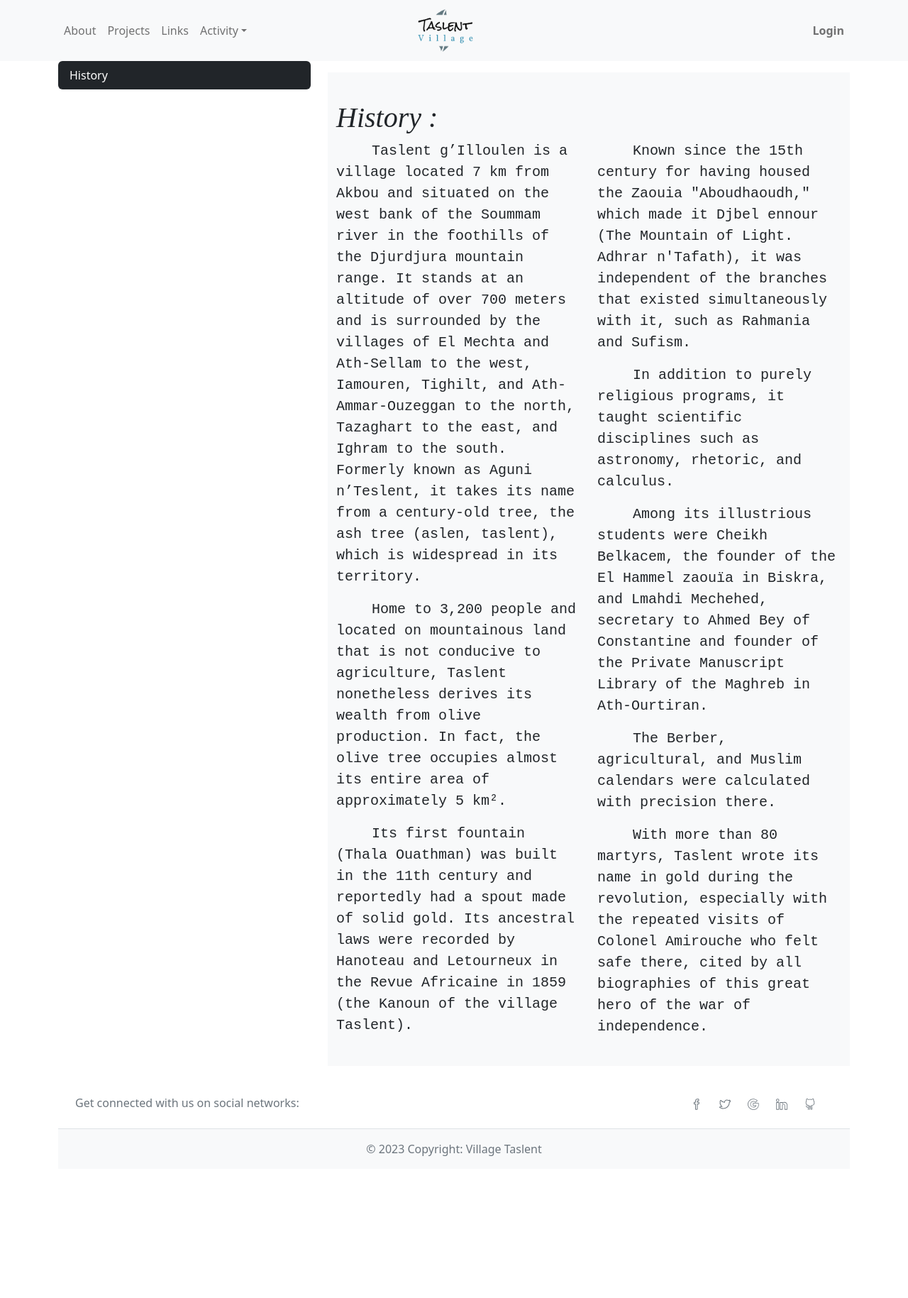
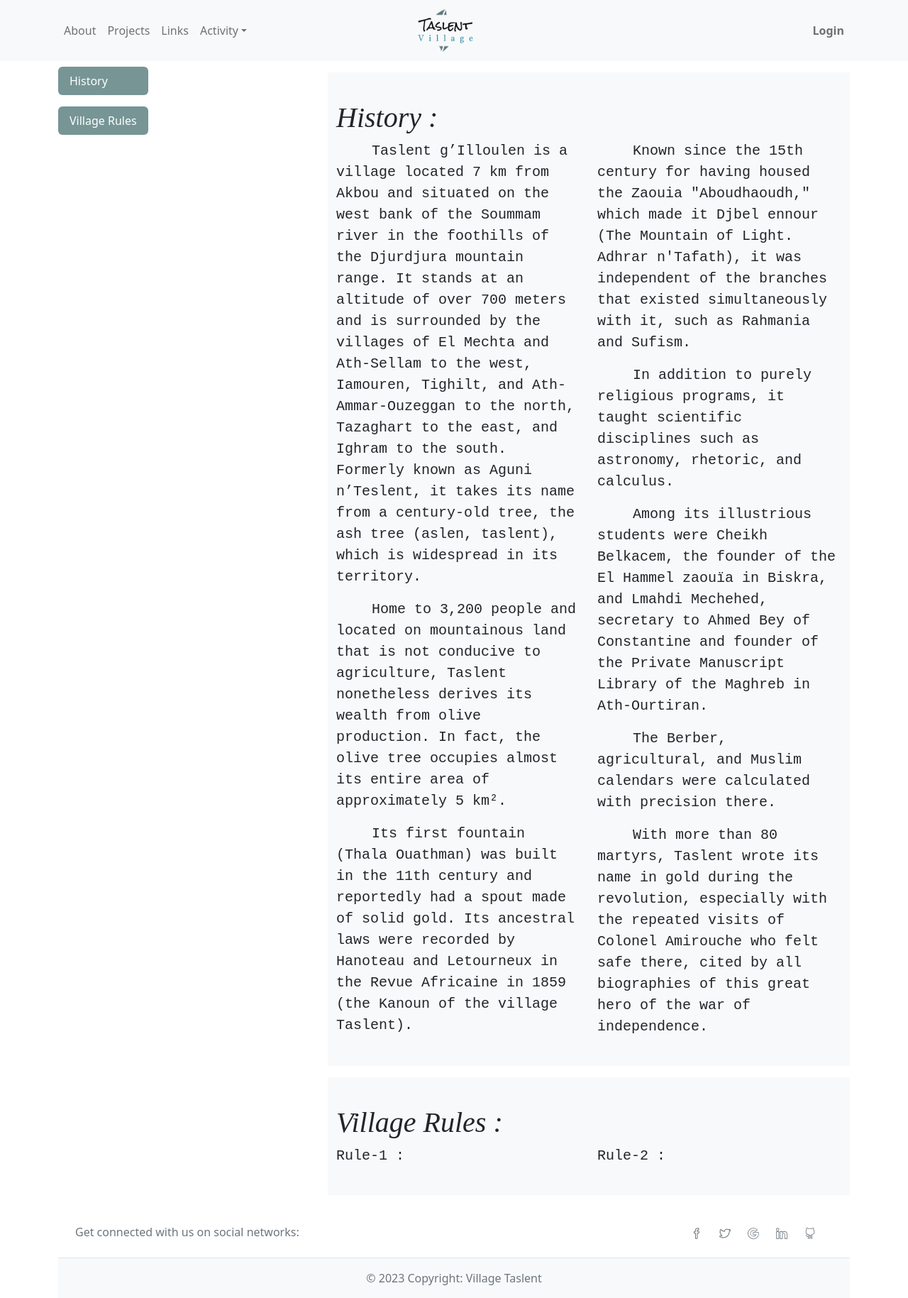
Before and after one commit to youba1993/Taslent_frontend, a React (Create React App) app: page /about in a window 1280 px wide. Shown: the whole page at 71% size. Before the commit the page ends 1647 px from the top, so only its background shows below. Built offline with nearby package versions, Linux system fonts and the light colour scheme.

Commit message:
About Page

```diff
--- a/src/index.css
+++ b/src/index.css
@@ -31,3 +31,7 @@ blockquote, figcaption, p {
   background-position: center;
   height: 85vh;
 }
+
+#aboutNav .nav-link {
+  background-color: rgb(119, 149, 149);
+}
--- a/src/pages/About.js
+++ b/src/pages/About.js
@@ -1,4 +1,4 @@
-import { Col, Container, Row } from "react-bootstrap";
+import { Col, Container, Nav, Row } from "react-bootstrap";
 import Footer from "../components/Footer";
 import Header from "../components/Header";
 
@@ -9,11 +9,14 @@ const About = () => {
             <Container>
                 <Row>
                     <Col className="col-sm-4">
-                        <ul className="nav nav-pills flex-column">
-                            <li className="nav-item">
-                                <a className="nav-link active bg-dark" href='#history' >History</a>
-                            </li>
-                        </ul>
+                        <Nav className="nav-pills flex-column position-fixed" id='aboutNav'>
+                            <Nav.Item>
+                                <Nav.Link className="active my-2" href='#history' >History</Nav.Link>
+                            </Nav.Item>
+                            <Nav.Item>
+                            <Nav.Link className="active my-2" href='#villageRules' >Village Rules</Nav.Link>
+                            </Nav.Item>
+                        </Nav>
                     </Col>
                     <Col className="col-sm-8">
                         <Container className="bg-light my-3 py-4">
@@ -21,7 +24,6 @@ const About = () => {
                                 <h1>History :</h1>
                                 <Row>
                                     <Col className="col-sm-6">
-
                                         <p>Taslent g’Illoulen is a village located 7 km from Akbou and situated on the west bank of the Soummam river in the foothills of the Djurdjura mountain range. It stands at an altitude of over 700 meters and is surrounded by the villages of El Mechta and Ath-Sellam to the west, Iamouren, Tighilt, and Ath-Ammar-Ouzeggan to the north, Tazaghart to the east, and Ighram to the south. Formerly known as Aguni n’Teslent, it takes its name from a century-old tree, the ash tree (aslen, taslent), which is widespread in its territory. </p>
 
                                         <p>Home to 3,200 people and located on mountainous land that is not conducive to agriculture, Taslent nonetheless derives its wealth from olive production. In fact, the olive tree occupies almost its entire area of approximately 5 km².</p>
@@ -30,7 +32,6 @@ const About = () => {
 
                                     </Col>
                                     <Col className="col-sm-6">
-
 
                                         <p>Known since the 15th century for having housed the Zaouia "Aboudhaoudh," which made it Djbel ennour (The Mountain of Light. Adhrar n'Tafath), it was independent of the branches that existed simultaneously with it, such as Rahmania and Sufism.</p>
 
@@ -45,6 +46,19 @@ const About = () => {
                                 </Row>
                             </article>
                         </Container>
+                        <Container className="bg-light my-3 py-4">
+                            <article className="text-left mt-3" id="villageRules">
+                                <h1>Village Rules :</h1>
+                                <Row>
+                                    <Col className="col-sm-6">
+                                       <p>Rule-1 :</p>
+                                    </Col>
+                                    <Col className="col-sm-6">
+                                        <p>Rule-2 :</p>
+                                    </Col>
+                                </Row>
+                            </article>
+                        </Container>
                     </Col>
                 </Row>
             </Container>
--- a/src/pages/Home.js
+++ b/src/pages/Home.js
@@ -14,7 +14,7 @@ const Home = () => {
             <Header />
             <CarouselPage />
             <Container className="my-3 py-4" >
-                <Row className='bg-light text-left'>
+                <Row className='bg-light text-left row-cols-1'>
                     <Col className="col-sm-4" >
                         <figure className="mt-3" >
                             <img className="img-thumbnail" src={unite} alt="unity" />
```
